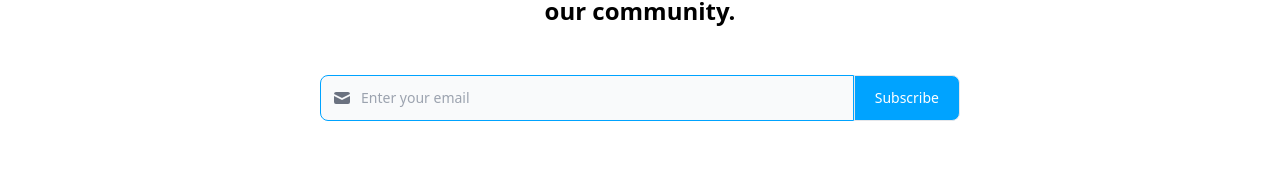
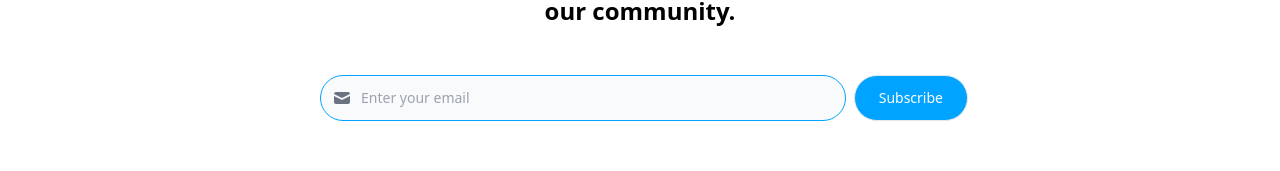
Before and after one commit to adnan4k/Hakim_web, a React (Create React App) app in the folder client/: page /subscription in a window 1280 px wide. Shown: the part 250-421 px from the top of the page. Built offline with nearby package versions, Linux system fonts and the light colour scheme.

Commit message:
some customization on subscription

```diff
--- a/client/src/components/Podcas.jsx
+++ b/client/src/components/Podcas.jsx
@@ -1,4 +1,5 @@
 import React from 'react'
+import { Link } from 'react-router-dom'
 
 function Podcas() {
   return (
@@ -8,7 +9,9 @@ function Podcas() {
             <h2 className='text-[#5A5A5A] my-3 text-xl sm:text-2xl font-semibold '>There will be future</h2>
             <h2 className='capitalize my-3 text-[#5686E1] text-3xl sm:text-5xl font-bold'>PODCASTS</h2>
             <p className='text-[#5A5A5A] my-3 text-xl font-semibold'>Available here</p>
+            <Link to='/subscription' >
             <button className='my-3 bg-[#01A3FFE8] py-2 text-xl rounded-3xl px-10 text-white'>Subscirbe</button>
+            </Link>
         </div>
         <div className="bg-[#C7EBFF] -py-32 w-full  sm:h-screen  flex z-0 rounded-full  bg-end items-end justify-end">
              <img src="/images/podcaster.png" alt="" className='justif h-full' />
--- a/client/src/components/Subscription.jsx
+++ b/client/src/components/Subscription.jsx
@@ -58,7 +58,7 @@ function Subscription() {
                     </svg>
                   </div>
                   <input
-                    className="block p-3 pl-10 w-full text-sm text-black bg-gray-50 rounded-lg border border-[#00A3FF] sm:rounded-none sm:rounded-l-lg focus:ring-primary-500 focus:border-primary-500 dark:bg-gray-700 dark:border-gray-600 dark:placeholder-gray-400 dark:text-white dark:focus:ring-primary-500 dark:focus:border-primary-500"
+                    className="block p-3 pl-10 w-full text-sm text-black bg-gray-50 rounded-lg border border-[#00A3FF] sm:rounded-full focus:ring-primary-500 focus:border-primary-500 dark:bg-gray-700 dark:border-gray-600 dark:placeholder-gray-400 dark:text-white dark:focus:ring-primary-500 dark:focus:border-primary-500"
                     placeholder="Enter your email"
                     type="email"
                     id="email"
@@ -67,10 +67,10 @@ function Subscription() {
                     required=""
                   />
                 </div>
-                <div>
+                <div className='rounded-full'>
                   <button
                     type="submit"
-                    className="py-3 px-5 w-full rounded-full text-sm font-medium text-center text-white border cursor-pointer bg-[#00A3FF] border-primary-600 sm:rounded-none sm:rounded-r-lg hover:bg-primary-800 focus:ring-4 focus:ring-primary-300 dark:bg-primary-600 dark:hover:bg-primary-700 dark:focus:ring-primary-800"
+                    className="py-3 px-5 w-full ml-2 rounded-full text-sm font-medium text-center text-white border cursor-pointer bg-[#00A3FF] border-primary-600 sm:rounded-full  hover:bg-primary-800 focus:ring-4 focus:ring-primary-300 dark:bg-primary-600 dark:hover:bg-primary-700 dark:focus:ring-primary-800"
                   >
                     Subscribe
                   </button>
```
